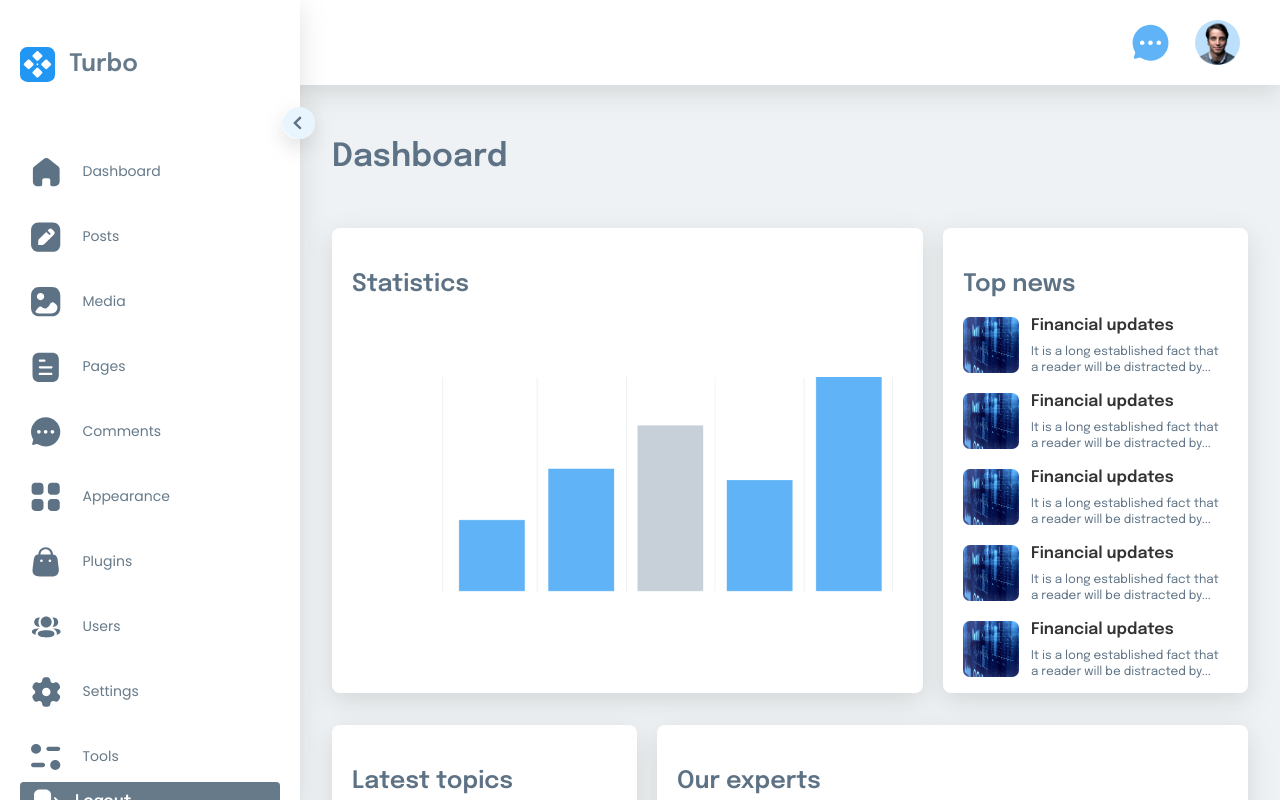
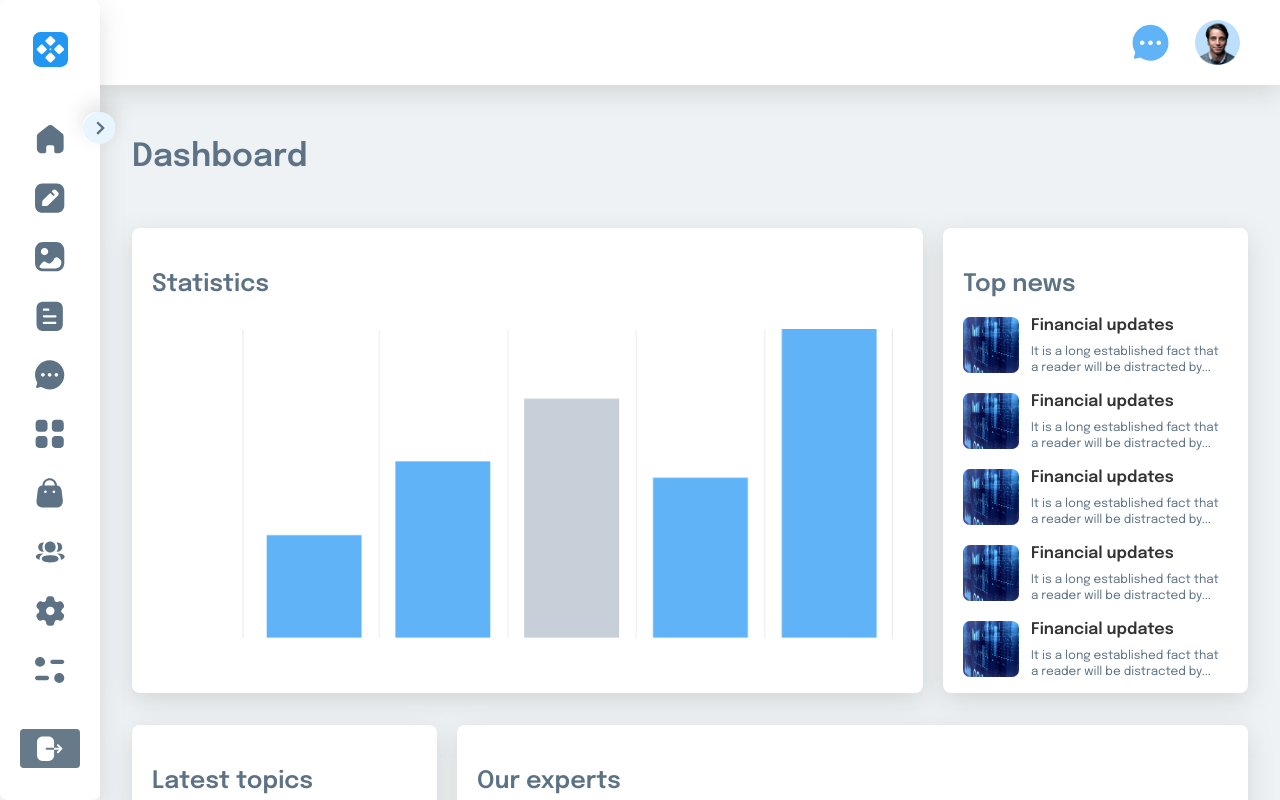
Before and after one commit to AlbinaBlazhko17/turbo, a React (Vite) app: page / in a window 1280 px wide. Shown: the top 800 px of the page. Built offline with nearby package versions, Linux system fonts and the light colour scheme.

Commit message:
feat: add open menu on click

```diff
--- a/src/layout/NavBar/NavBar.jsx
+++ b/src/layout/NavBar/NavBar.jsx
@@ -1,25 +1,29 @@
+import { useState } from 'react';
 import { Link } from 'react-router-dom';
 import Logo from '@assets/icons/logo.svg';
 import Arrow from '@assets/icons/menu.svg';
 import Logout from '@assets/icons/logout.svg';
+
 import './NavBar.scss';
 
 function NavBar () {
+	const [isOpen , setIsOpen] = useState(false);
+
 	return (
-		<nav className="nav nav_open">
+		<nav className={`nav ${isOpen? 'nav_open': 'nav_closed'}`}>
 			<Link to={'/'} className="logo">
 				<div className="logo__wrapper">
 					<img src={Logo} alt="logo"/>
 				</div>
 				<h2 className="logo__text">Turbo</h2>
 			</Link>
-			<div className="nav__arrow">
+			<div className="nav__arrow" onClick={() => setIsOpen(!isOpen)}>
 				<img src={Arrow} alt="arrow"/>
 			</div>
 			<ul className="nav__list">
 				<Link to={'/'} className="nav__list-item">
 					<svg width="24" height="26" viewBox="0 0 24 26" fill="#5d7285" xmlns="http://www.w3.org/2000/svg">
-						<g id="Iconly/Bold/Home">
+						<g id="Iconlyroutes/Bold/Home">
 							<g id="Home">
 								<path id="Vector" d="M8.73078 23.8561V20.1267C8.73078 19.1748 9.50817 18.403 10.4671 18.403H13.9726C14.4331 18.403 14.8748 18.5846 15.2004 18.9079C15.5261 19.2311 15.709 19.6696 15.709 20.1267V23.8561C15.7061 24.2519 15.8624 24.6325 16.1433 24.9133C16.4242 25.1942 16.8064 25.3522 17.2051 25.3522H19.5967C20.7137 25.3551 21.7859 24.9166 22.5767 24.1335C23.3676 23.3505 23.812 22.2872 23.812 21.1783V10.554C23.812 9.6583 23.4121 8.80867 22.72 8.23401L14.5842 1.78352C13.1689 0.652531 11.1412 0.689048 9.76823 1.87025L1.81809 8.23401C1.09328 8.79173 0.66008 9.64388 0.638672 10.554V21.1675C0.638672 23.4786 2.52594 25.3522 4.85399 25.3522H7.19099C8.01905 25.3522 8.69202 24.689 8.69802 23.8669L8.73078 23.8561Z"/>
 							</g>
```
